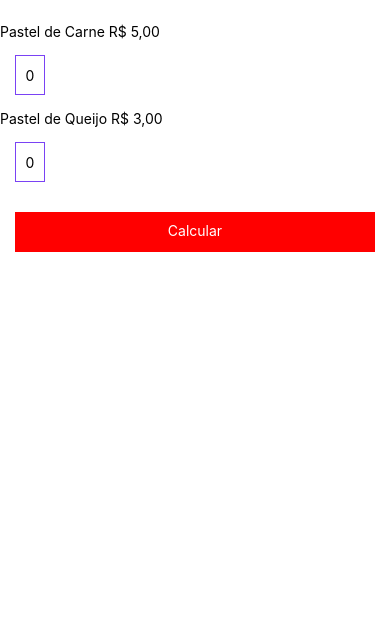
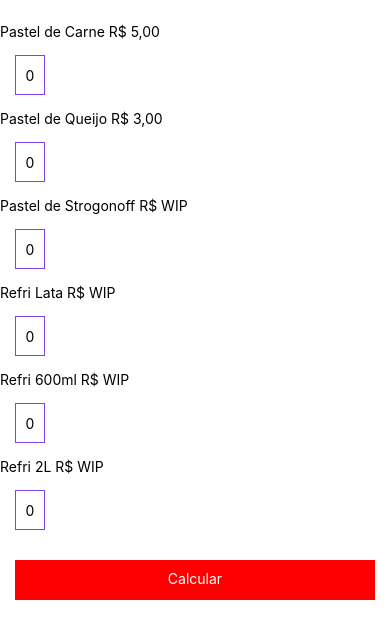
Before and after one commit to alcaldeguima/DDM-Pastelaria, a React Native app: screen / in a window 390 px wide. Shown: the top 638 px of the page. Built offline with nearby package versions, Linux system fonts and the light colour scheme.

Commit message:
base, ja ta pegando os state (eu acho)WIP em calcular o preço direto no input

```diff
--- a/App.js
+++ b/App.js
@@ -1,58 +1,111 @@
 import * as React from 'react'
 import {Text, TouchableOpacity, TextInput, View, StatusBar} from 'react-native'
-import MeuEstilo from './src/style'
+import style from './src/style'
 
 export default class App extends React.Component{
+
   state={
-    quanticarne: 0.0,
-    quantiqueijo: 0.0,
-    resultado: 0.0,
+    carne: 0.0,
+    queijo: 0.0,
+    strogonoff: 0.0,
+
+    lata: 0,
+    seiscentos: 0,
+    litro: 0
   }
 
-  atualizaquanticarne=(number)=>{
-    this.setState({quanticarne:number})
+  setCarne=(number)=>{
+    this.setState({carne:number})
   }
 
-  atualizaquantiqueijo=(number)=>{
-    this.setState({quantiqueijo:number})
+  setQueijo=(number)=>{
+    this.setState({queijo:number})
   }
 
-  soma( quantiqueijo, quanticarne){
-    const precocarne = 5.0
-    const precoqueijo = 3.0
-    this.state.resultado=parseFloat(quanticarne * precocarne) + parseFloat(quantiqueijo * precoqueijo)
-    alert (this.state.resultado)
+  setStrogonoff=(number)=>{
+    this.setState({strogonoff:number})
+  }
+
+  setLata=(number)=>{
+    this.setState({lata:number})
+  }
+
+  setSeiscentos=(number)=>{
+    this.setState({seiscentos:number})
+  }
+
+  setLitro=(number)=>{
+    this.setState({litro:number})
   }
 
   render(){
     return(
-      <View style={MeuEstilo.container}>
+      <View style={style.container}>
+
       <StatusBar backgroundColor="black"/>
-
         <Text>Pastel de Carne R$ 5,00</Text>
-        <TextInput style={MeuEstilo.input}
+        <TextInput style={style.input}
           underlineColorAndroid="transparent"
           placeholder="0"
           autoCapitalize="none"
-          onChangeText={this.atualizaquanticarne}
+          onChangeText={this.setCarne}
           keyboardType="numeric"
          />
 
-        <StatusBar backgroundColor="black"/>
+      <StatusBar backgroundColor="black"/>
         <Text>Pastel de Queijo R$ 3,00</Text>
-        <TextInput style={MeuEstilo.input}
-          underlineColorAndroid="transparent"
-          placeholder="0"
-          autoCapitalize="none"
-          onChangeText={this.atualizaquantiqueijo}
-          keyboardType="numeric"
+          <TextInput style={style.input}
+            underlineColorAndroid="transparent"
+            placeholder="0"
+            autoCapitalize="none"
+            onChangeText={this.setQueijo}
+            keyboardType="numeric"
          />
 
-         <TouchableOpacity style={MeuEstilo.submitButton}
+      <StatusBar backgroundColor="black"/>
+        <Text>Pastel de Strogonoff R$ WIP</Text>
+          <TextInput style={style.input}
+            underlineColorAndroid="transparent"
+            placeholder="0"
+            autoCapitalize="none"
+            onChange={(event)=>{this.setStrogonoff *= event.target.value}}
+            keyboardType="numeric"
+         />
+      <StatusBar backgroundColor="black"/>
+        <Text>Refri Lata R$ WIP</Text>
+          <TextInput style={style.input}
+            underlineColorAndroid="transparent"
+            placeholder="0"
+            autoCapitalize="none"
+            onChangeText={this.setLata}
+            keyboardType="numeric"
+         />
+      <StatusBar backgroundColor="black"/>
+        <Text>Refri 600ml R$ WIP</Text>
+          <TextInput style={style.input}
+            underlineColorAndroid="transparent"
+            placeholder="0"
+            autoCapitalize="none"
+            onChangeText={this.setSeiscentos}
+            keyboardType="numeric"
+         />
+      <StatusBar backgroundColor="black"/>
+        <Text>Refri 2L R$ WIP</Text>
+          <TextInput style={style.input}
+            underlineColorAndroid="transparent"
+            placeholder="0"
+            autoCapitalize="none"
+            onChangeText={this.setLitro}
+            keyboardType="numeric"
+         />
+
+
+
+         <TouchableOpacity style={style.submitButton}
           onPress={()=>{
-            this.soma(this.state.quanticarne, this.state.quantiqueijo)
+            console.log(this.setStrogonoff)
           }}>
-          <Text style={MeuEstilo.submitButtonText}>Calcular</Text>
+          <Text style={style.submitButtonText}>Calcular</Text>
           </TouchableOpacity>
       </View>
     )
--- a/package.json
+++ b/package.json
@@ -11,6 +11,7 @@
   },
   "dependencies": {
     "expo": "~44.0.0",
+    "expo-cli": "^5.2.0",
     "expo-status-bar": "~1.2.0",
     "react": "17.0.1",
     "react-dom": "17.0.1",
```
Also changed, not shown: 1 other file (tests, documents, lock files or other folders).
